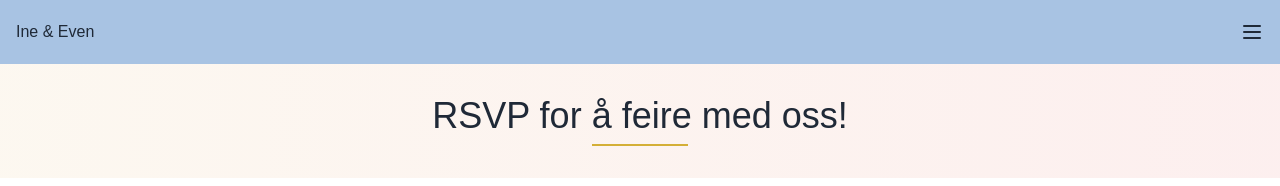
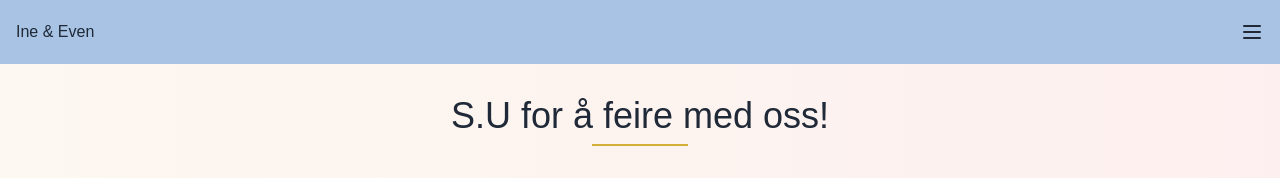
Before and after one commit to SigurdBlakkestad/wedding, a Next.js app: page /rsvp in a window 1280 px wide. Shown: the top 186 px of the page. Built offline with nearby package versions, Linux system fonts and the light colour scheme; a web font is replaced by a local one.

Commit message:
chore: change from RSVP to S.U

```diff
--- a/src/app/rsvp/page.js
+++ b/src/app/rsvp/page.js
@@ -18,7 +18,7 @@ export default function Rsvp() {
       <NavigationMenu />
       <header className="py-8 bg-gradient-to-r from-champagne/30 to-rose-quartz/30">
         <div className="text-center">
-          <h1 className="text-4xl font-light text-gray-800 mb-2">RSVP for å feire med oss!</h1>
+          <h1 className="text-4xl font-light text-gray-800 mb-2">S.U for å feire med oss!</h1>
           <div className="w-24 h-0.5 bg-gold mx-auto"/>
         </div>
       </header>
```
